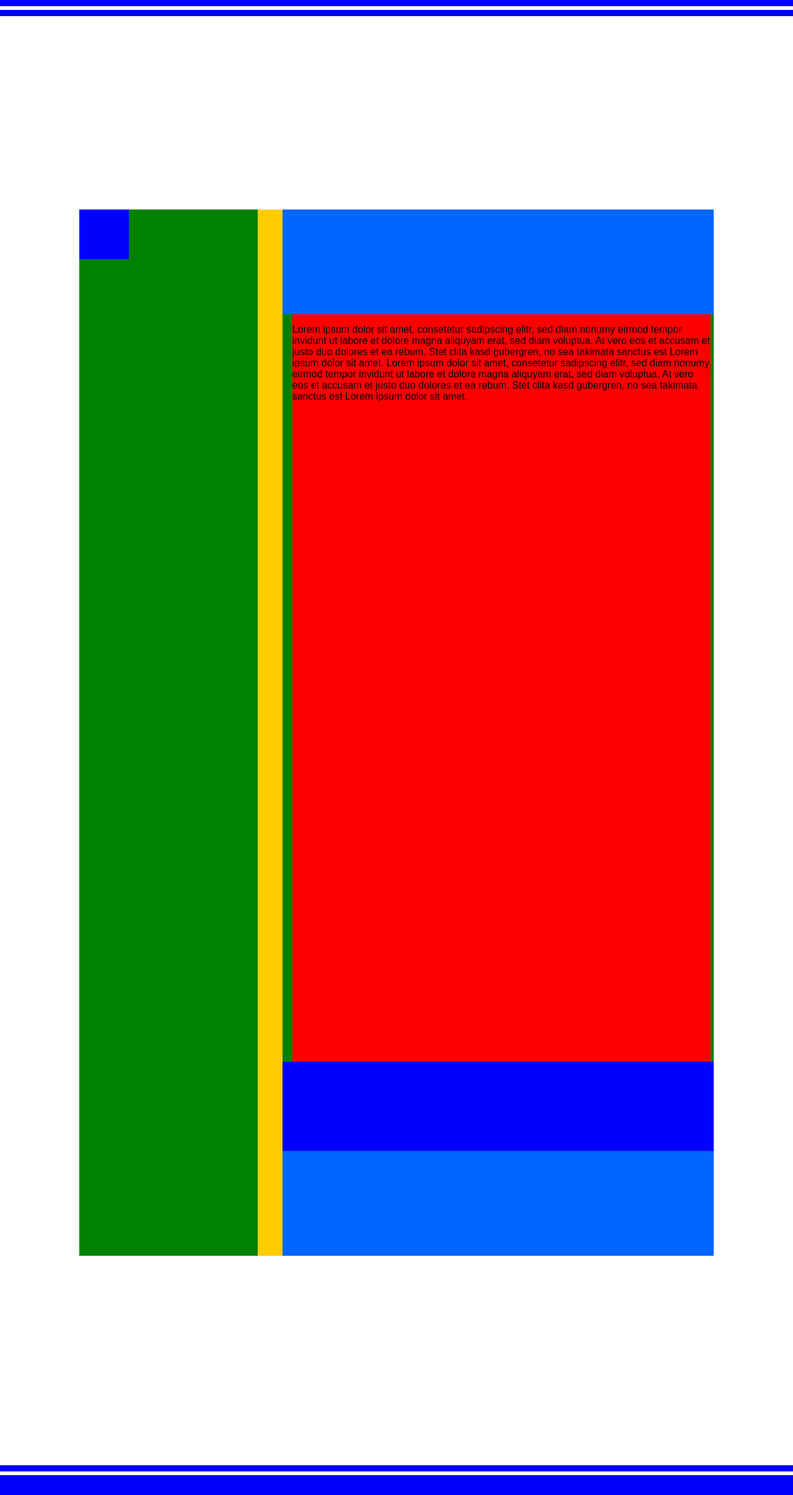
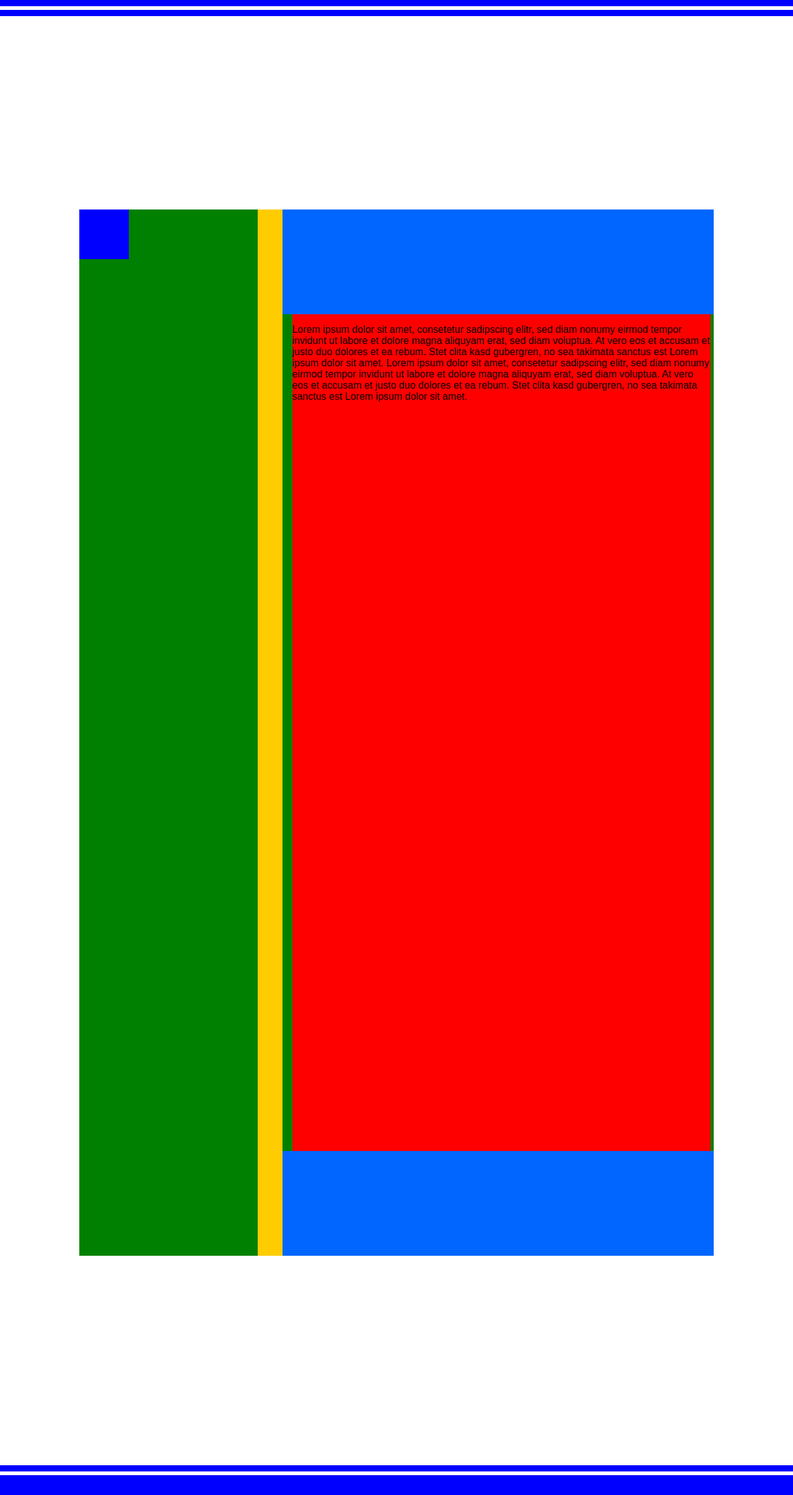
Before and after one commit to pascal-codecat/pascal-codecat.github.io, a Jekyll site: the page built from index.html, in a window 1280 px wide. Shown: the whole page at 62% size. Built offline with Jekyll 4.4.1, drawn with Linux system fonts in a browser that asks for light colours.

Commit message:
minimal changes fullsite mobil

```diff
--- a/css/main.scss
+++ b/css/main.scss
@@ -47,7 +47,7 @@
 	padding-right: 2em;
 	width: 97%;
 	min-height: 20em;
-  height: 50vh;
+  height: 56vh;
   overflow: auto;
   background-color: green;
 }
@@ -105,8 +105,8 @@
 	position: static;
 	display: inline-block;
 	width: 100%;
-	height: 51vh;
-	min-height: 19.6em;
+	height: 56vh;
+	min-height: 20em; //Ev. abändern
 	margin-top:  0em;
 	margin-bottom: 0em;
 }
```
